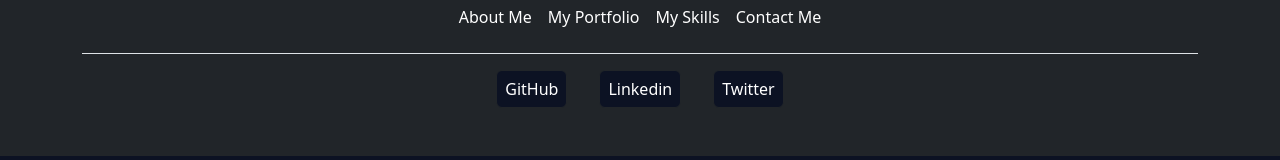
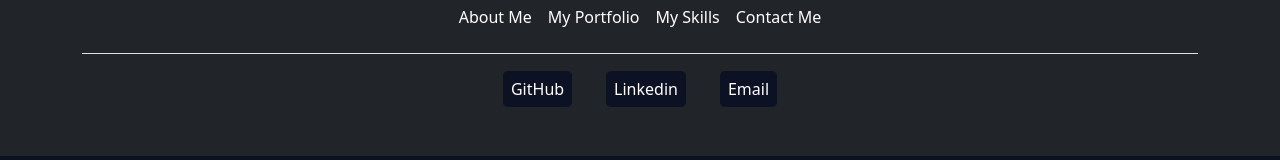
Before and after one commit to KianaMsqt/react-portfolio, a React (Create React App) app: page / in a window 1280 px wide. Shown: the part 1026-1186 px from the top of the page. Built offline with nearby package versions, Linux system fonts and the light colour scheme.

Commit message:
Add Email in the footer

```diff
--- a/src/components/Footer/index.jsx
+++ b/src/components/Footer/index.jsx
@@ -25,7 +25,7 @@ function Footer() {
 				<ul className="nav social justify-content-center">
 					<li className="nav-item mx-3"><a href="https://github.com/KianaMsqt" target="_blank" rel="noreferrer" className="btn btn-dark text-white px-2">GitHub</a></li>
 					<li className="nav-item mx-3"><a href="https://www.linkedin.com/in/kiana-masqati/" target="_blank" rel="noreferrer" className="btn btn-dark text-white px-2">Linkedin</a></li>
-					<li className="nav-item mx-3"><a href="https://twitter.com/KianaMsqt" target="_blank" rel="noreferrer" className="btn btn-dark text-white px-2">Twitter</a></li>
+					<li className="nav-item mx-3"><a href="mailto:masqati.kiana@gmail.com" target="_blank" rel="noreferrer" className="btn btn-dark text-white px-2">Email</a></li>
 				</ul>
 
 			</div>
```
